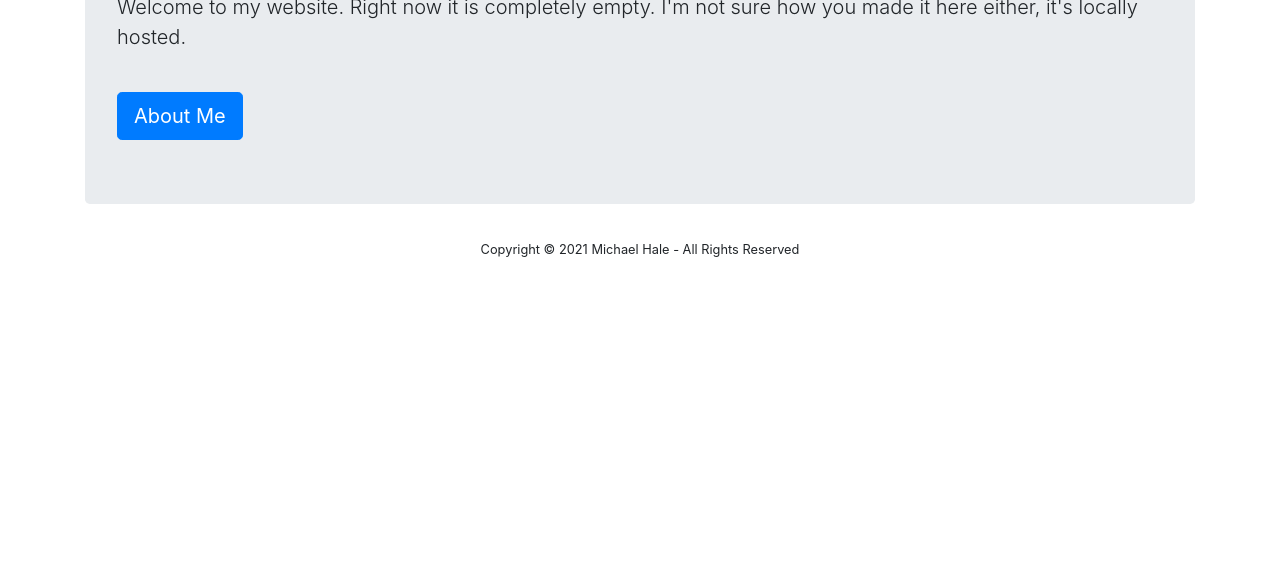
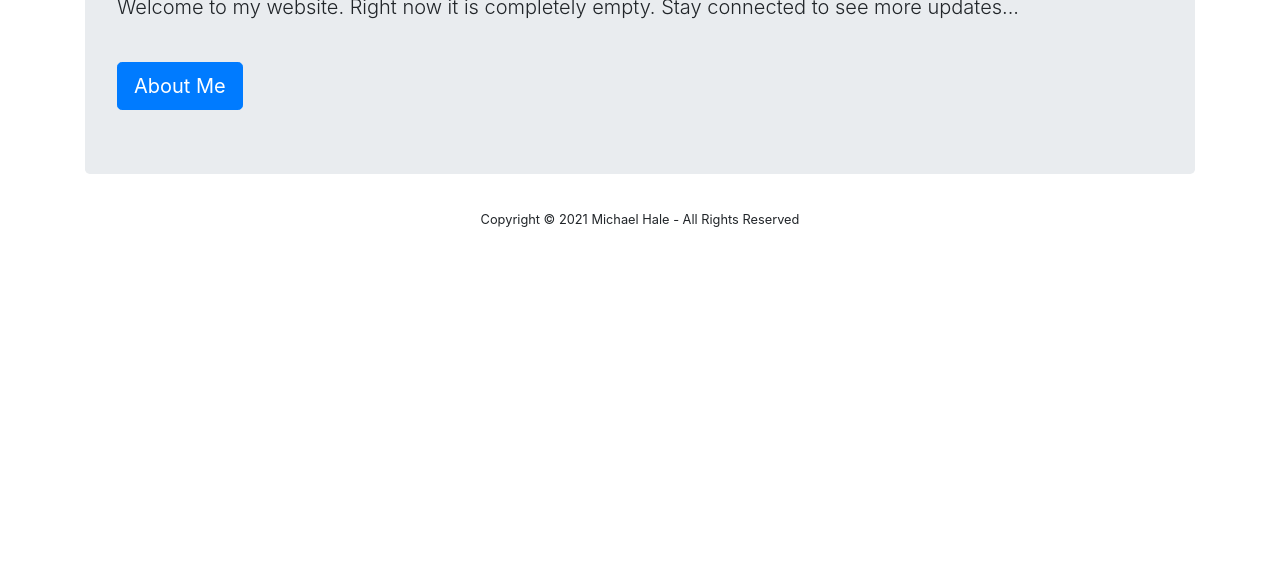
Before and after one commit to hale1839/IntrotoNode, a website: page index.html in a window 1280 px wide. Shown: the part 227-800 px from the top of the page. Drawn offline with nearby package versions, Linux system fonts and the light colour scheme.

Commit message:
updated index.html

```diff
--- a/index.html
+++ b/index.html
@@ -37,7 +37,7 @@
   <br/>
     <div class="jumbotron">
       <h1 class="display-4">Hello! My name is Michael Hale...</h1>
-      <p class="lead">Welcome to my website. Right now it is completely empty. I'm not sure how you made it here either, it's locally hosted.</p>
+      <p class="lead">Welcome to my website. Right now it is completely empty. Stay connected to see more updates...</p>
       <br/>
       <a class="btn btn-primary btn-lg" href="about" role="button">About Me</a>
     </div>
```
